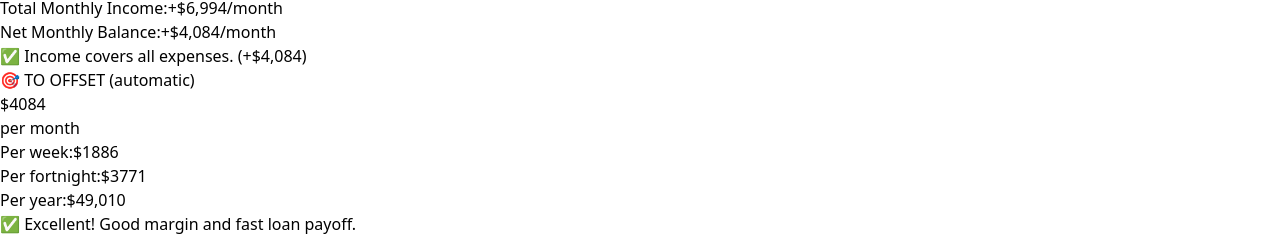
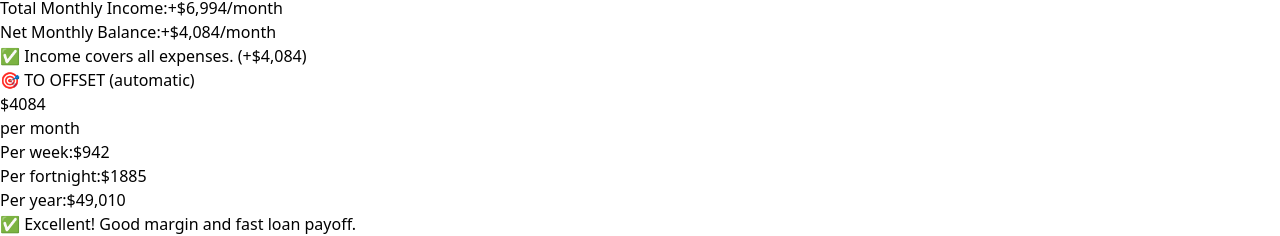
Before and after one commit to CModernel/property-calculator, a React (Vite) app: page / in a window 1280 px wide. Shown: the part 1576-1812 px from the top of the page. Built offline with nearby package versions, Linux system fonts and the light colour scheme.

Commit message:
PCALC-6: Bug fix on Net Monthly Balance

```diff
--- a/src/App.jsx
+++ b/src/App.jsx
@@ -100,8 +100,10 @@ const PropertyInvestmentCalculator = () => {
   const monthlyIncome = fortnightlyIncome * 26 / 12;
 
   // NET WEEKLY/MONTHLY BALANCE
-  const weeklyNetBalance = weeklyIncome - weeklyPersonalExpenses - weeklyPropertyBalance;
-  const monthlyNetBalance = monthlyIncome - monthlyPersonalExpenses - Math.abs(monthlyPropertyBalance);
+  // NET WEEKLY/MONTHLY BALANCE
+  // Logic: (Personal Income + Rental Income) - (Personal Expenses + Property Expenses)
+  const monthlyNetBalance = (monthlyIncome + monthlyRentalIncome) - (monthlyPersonalExpenses + totalPropertyCost);
+  const weeklyNetBalance = (weeklyIncome + weeklyRentalIncome) - (weeklyPersonalExpenses + (totalPropertyCost * 12 / 52));
   const fortnightlyNetBalance = weeklyNetBalance * 2;
 
   // What you can deposit to offset
```
